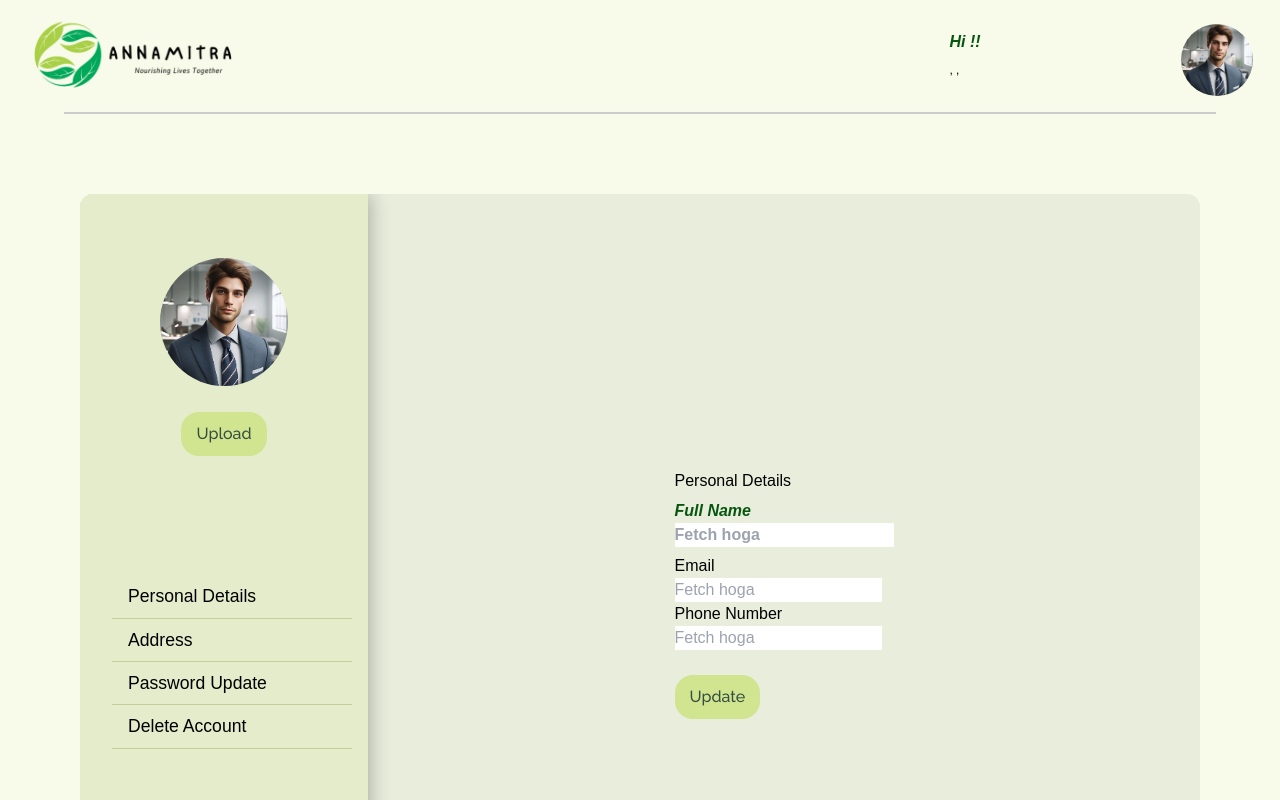
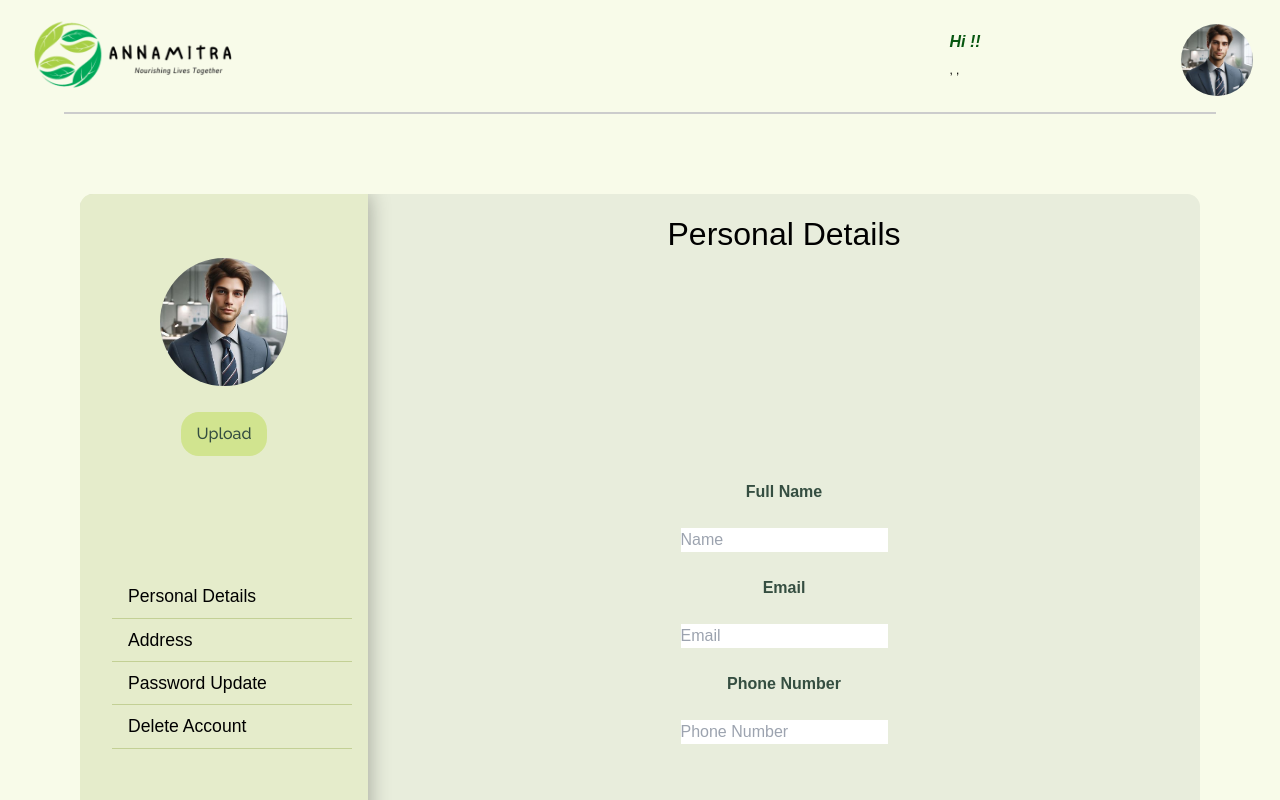
Before and after one commit to krishaga/Annamitra, a React (Vite) app in the folder frontend/: page /edit-profile in a window 1280 px wide. Shown: the top 800 px of the page. Built offline with nearby package versions, Linux system fonts and the light colour scheme; no server answers.

Commit message:
Style refactor

```diff
--- a/frontend/src/components/Profile.jsx
+++ b/frontend/src/components/Profile.jsx
@@ -69,22 +69,22 @@ export default function Component() {
                 </div>
             </div>
             <div className="right-section">
-                <div className="peronal-details">
+                <div className="category-detail">
                     <div className="cat-head">
-                        <h1>Personal Details</h1>
+                        Personal Details
                     </div>
                     <div className="main-section">
-                        <div className="name">
-                            <h4>Full Name</h4>
-                            <input type="text" placeholder="Fetch hoga" />
+                        <div className="maincato">
+                            <div className="heading">Full Name</div>
+                            <input type="text" placeholder="Name" />
                         </div>
-                        <div className="email">
-                            <h4>Email</h4>
-                            <input type="text" placeholder="Fetch hoga" />
+                        <div className="maincato">
+                            <div className="heading">Email</div>
+                            <input type="text" placeholder="Email" />
                         </div>
-                        <div className="phone">
-                            <h4>Phone Number</h4>
-                            <input type="text" placeholder="Fetch hoga" />
+                        <div className="maincato">
+                            <div className="heading">Phone Number</div>
+                            <input type="text" placeholder="Phone Number"/>
                         </div>
                     </div>
                     <div className="update-button">
--- a/frontend/src/styles/Profile.css
+++ b/frontend/src/styles/Profile.css
@@ -95,6 +95,34 @@
     justify-content: space-around;
     flex-direction: column;
     background-color: #e8eddc;
+    width:100%;
+}
+
+.category-detail{
+    display: flex;
+    flex-direction: column;
+    /* justify-content: start; */
+    align-items: center;
+    height: 100vh;
+}
+
+.cat-head{
+    flex: 3;
+    font-size: 2rem;
+    margin: 1rem 0;
+}
+
+.main-section{
+    flex: 5;
+}
+
+.update-button{
+    flex: 2;
+}
+
+
+.heading{
+    font-size: 1rem;
 }
 
 .btns-main {
```
